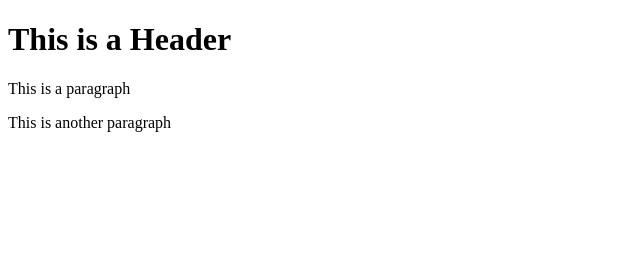
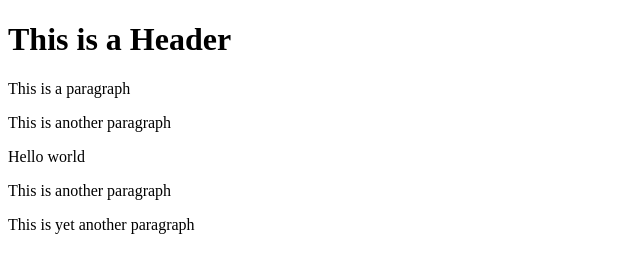
Before and after one commit to Kelectric/git-test, a website: page index.html in a window 1280 px wide. Shown: the whole page, without its empty margins (0-640 px from the left). Drawn offline with Linux system fonts and the light colour scheme.

Commit message:
week 4 commit

```diff
--- a/index.html
+++ b/index.html
@@ -4,5 +4,9 @@
         <h1>This is a Header</h1>
         <p>This is a paragraph</p>
         <p>This is another paragraph</p>
+        <p>Hello world</p>
+        <p>This is another paragraph</p>
+        <p>This is yet another paragraph</p>
+
     </body>
 </html>
```
Also changed, not shown: package.json (added, +24 -0 lines), 2 other files.
